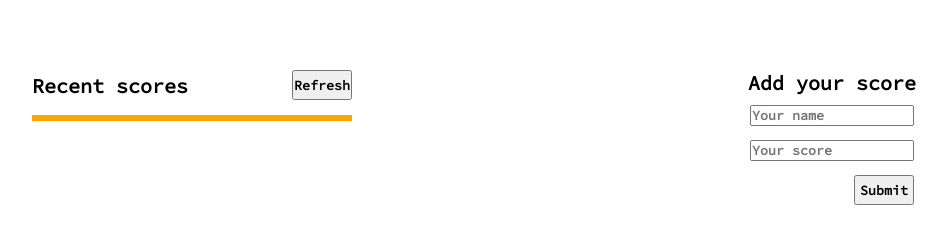
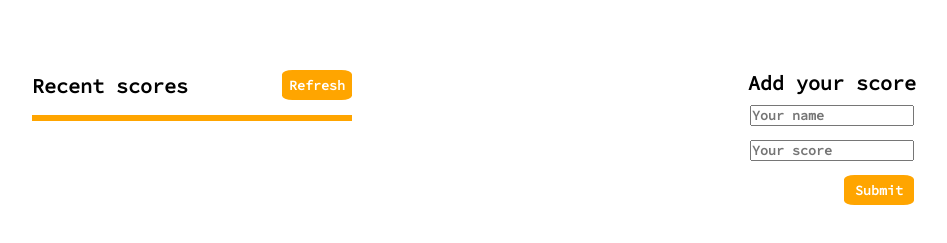
Before and after one commit to bengigo/leaderboard, a website built with webpack: page src/index.html in a window 1280 px wide. Shown: the part 159-402 px from the top of the page, without its empty margins (96-1043 px from the left). Built offline with nearby package versions, Linux system fonts and the light colour scheme; no server answers; files whose address does not match are found by name.

Commit message:
Add buttons style

```diff
--- a/src/style.css
+++ b/src/style.css
@@ -2,13 +2,13 @@
   box-sizing: border-box;
   margin: 0;
   padding: 0;
-  font-family: 'Source Code Pro', monospace;
+  font-family: "Source Code Pro", monospace;
   font-weight: 800;
-  color:black;
+  color: black;
 }
 
 body {
-  background-image: url('background.gif');
+  background-image: url("background.gif");
   width: 100%;
   height: 100%;
   background-size: cover;
@@ -41,7 +41,11 @@ h2 {
 
 button {
   height: 30px;
-  width: 60px;
+  width: 70px;
+  border: 2px solid orange;
+  background-color: orange;
+  color: white;
+  border-radius: 15%;
 }
 
 #list {
```
